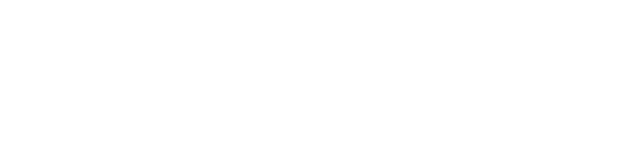
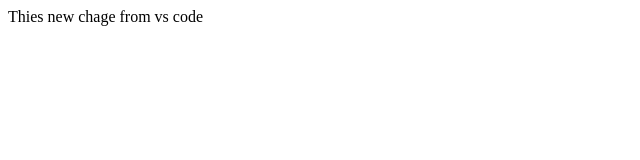
Before and after one commit to ahmedmoha23/my-first-project, a plain HTML site: page index.html in a window 1280 px wide. Shown: the whole page, without its empty margins (0-640 px from the left). Drawn offline with Linux system fonts and the light colour scheme.

Commit message:
new changes

```diff
--- a/index.html
+++ b/index.html
@@ -6,6 +6,6 @@
     <title>Document</title>
 </head>
 <body>
-
+    Thies new chage from vs code
 </body>
 </html>
```
